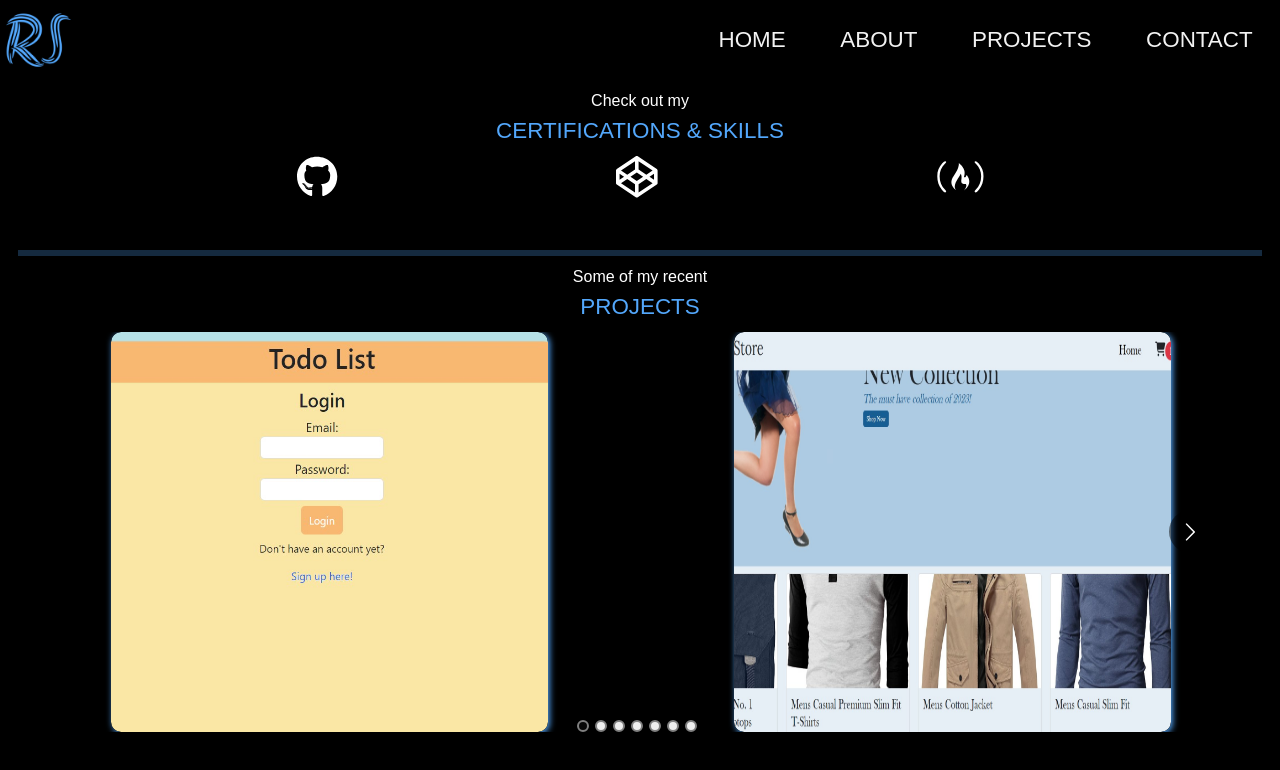
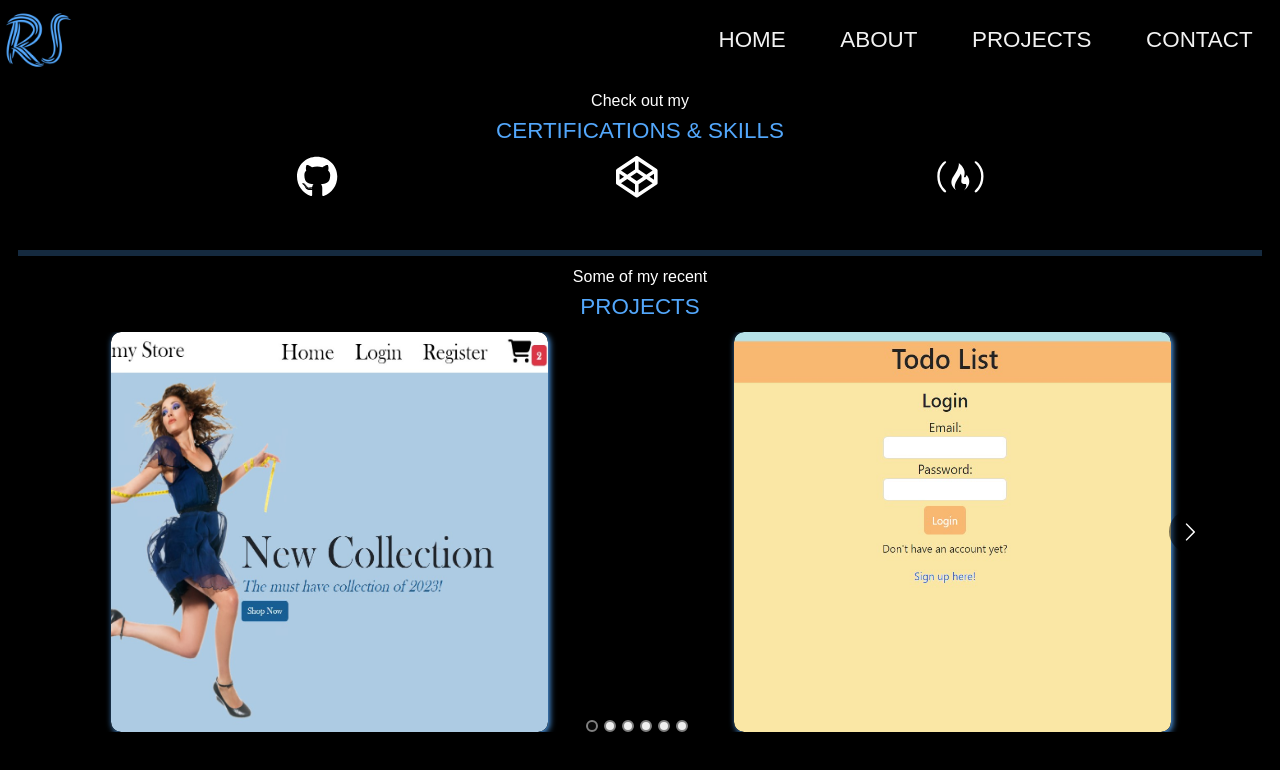
Before and after one commit to ritace7/my-portfolio, a React (Create React App) app: page /projects in a window 1280 px wide. Shown: the top 770 px of the page. Built offline with nearby package versions, Linux system fonts and the light colour scheme.

Commit message:
estore project added

```diff
--- a/src/components/CardCarousel.js
+++ b/src/components/CardCarousel.js
@@ -9,7 +9,6 @@ import proj4Img from '../images/proj4.jpg';
 import proj5Img from '../images/proj5.jpg';
 import proj6Img from '../images/proj6.jpg';
 import proj7Img from '../images/proj7.jpg';
-import proj8Img from '../images/proj8.jpg';
 
 const CardCarousel = () => {
     const responsive = {
@@ -32,8 +31,14 @@ const CardCarousel = () => {
         }
       };
 
-    return (
+      return (
         <Carousel responsive={responsive}  showDots={true} className='project-cards'>
+            <ProjectCard
+                title="Dummy Store"
+                cover={proj1Img}
+                description="A MERN app which provides the basic functionalities of an e-store.."
+                link="https://dummy-store.onrender.com/"
+            />
 
              <ProjectCard
                   title="Todo App"
@@ -41,12 +46,7 @@ const CardCarousel = () => {
                   description="A full stack MERN app with a unique todo list for every user.."
                   link="https://todo-list-server-wzzf.onrender.com"
               />
-             <ProjectCard
-                  title="Shopping Cart"
-                  cover={proj8Img}
-                  description="An e-store cart build on Typescript React, SASS and Bootstrap.."
-                  link="https://ritace7.github.io/dummy-store/"
-              />
+
              <ProjectCard
                   title="Pokedex"
                   cover={proj3Img}
@@ -77,12 +77,6 @@ const CardCarousel = () => {
                   description="A react website that toggles between light mode and dark mode..."
                   link="https://ritace7.github.io/react-facts/"
               />
-              <ProjectCard
-                  title="Engineer's Portfolio"
-                  cover={proj1Img}
-                  description="A website I made for an engineer..."
-                  link="https://ritace7.github.io/iammanish.github.io/"
-              />
         </Carousel>
      );
 }
```
Also changed, not shown: src/images/proj1.jpg, src/images/proj8.jpg (deleted).
